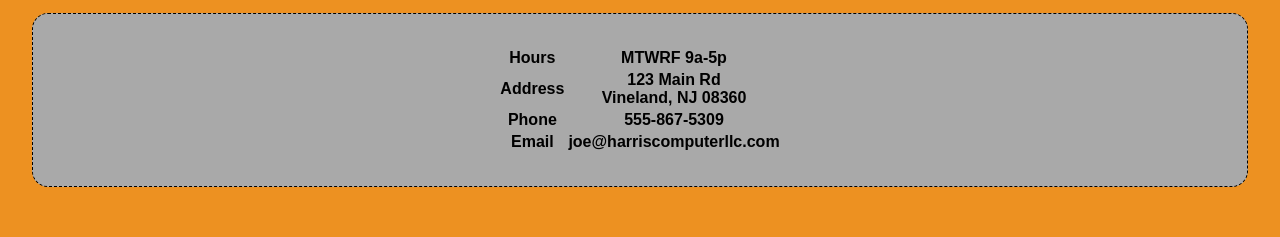
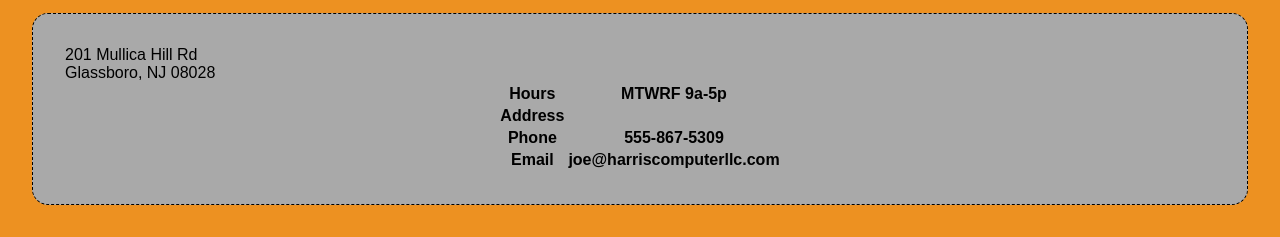
Before and after one commit to Harris284/harris284.github.io, a plain HTML site: page index.html in a window 1280 px wide. Shown: the part 568-805 px from the top of the page. Drawn offline with Linux system fonts and the light colour scheme.

Commit message:
Update index.html

```diff
--- a/index.html
+++ b/index.html
@@ -37,7 +37,7 @@
 	</tr>
 	<tr>
 		<th>Address</th>
-		<th>123 Main Rd<br>Vineland, NJ 08360</th>
+		<th></th>201 Mullica Hill Rd<br>Glassboro, NJ 08028</th>
 	</tr>
 	<tr>
 		<th>Phone</th>
```
